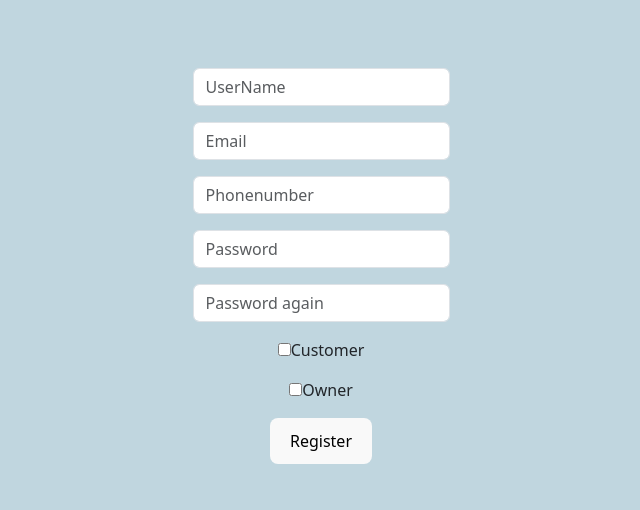
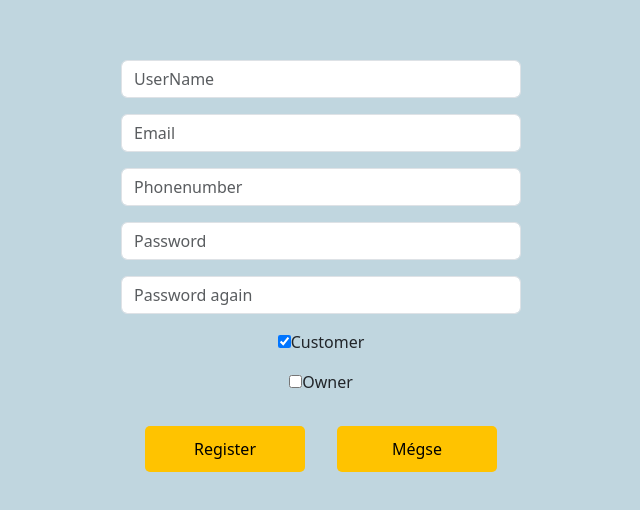
Before and after one commit to dudigeri0303/Temalab, a React (Vite) app in the folder TemalabFrontEnd/: page / in a window 1280 px wide. Shown: the part 126-636 px from the top of the page, without its empty margins (319-959 px from the left). Built offline with nearby package versions, Linux system fonts and the light colour scheme.

Commit message:
register

```diff
--- a/TemalabFrontEnd/src/App.css
+++ b/TemalabFrontEnd/src/App.css
@@ -3,6 +3,20 @@
   margin: 0 auto;
   padding: 2rem;
   text-align: center;
+}
+
+form div{
+  width: 400px;
+}
+
+form div button{
+  width: 160px;
+}
+
+.btnstyle {
+  background-color: #FFC300;
+  border-radius: 5px;
+  color: black;
 }
 
 body {
--- a/TemalabFrontEnd/src/sections/Register.jsx
+++ b/TemalabFrontEnd/src/sections/Register.jsx
@@ -7,16 +7,24 @@ const RegisterForm = () => {
   const [phoneNumber, setPhoneNumber] = useState('');
   const [password, setPassword] = useState('');
   const [passwordAgain, setPasswordAgain] = useState('');
-  const [customer, setCustomer] = useState(false);
+  const [customer, setCustomer] = useState(true);
   const [owner, setOwner] = useState(false);
+  // Legyenek kötelező mezők
+  const [fieldsRequired, setFieldsRequired] = useState(true);
 
-  const handleSubmit = (e) => {
-    e.preventDefault();
-    // Ez fog a submit gomb megynyomásakor lefutni
+  // Regisztrációs gomb eseménykezelő fv
+  const handleRegister = () => {
+
+  };
+
+  // Mégse gomb eseménykezelő fv
+  const handleCancel = () => {
+    setFieldsRequired(false);  // Kötelező mezőket "kikapcsolja" => nem kell kitölteni ha a mégse gombra kattintunk
+
   };
 
   return (
-    <form onSubmit={handleSubmit}>
+    <form >
 
       <div className="mb-3">
         <input
@@ -25,7 +33,7 @@ const RegisterForm = () => {
           placeholder="UserName"
           value={userName}
           onChange={(e) => setUserName(e.target.value)}
-          required
+          required={fieldsRequired}
         />
       </div>
 
@@ -36,7 +44,7 @@ const RegisterForm = () => {
           placeholder="Email"
           value={email}
           onChange={(e) => setEmail(e.target.value)}
-          required
+          required={fieldsRequired}
         />
       </div>
 
@@ -57,7 +65,7 @@ const RegisterForm = () => {
           placeholder="Password"
           value={password}
           onChange={(e) => setPassword(e.target.value)}
-          required
+          required={fieldsRequired}
         />
       </div>
 
@@ -68,7 +76,7 @@ const RegisterForm = () => {
           placeholder="Password again"
           value={passwordAgain}
           onChange={(e) =>  setPasswordAgain(e.target.value)}
-          required
+          required={fieldsRequired}
         />
       </div>
 
@@ -78,8 +86,10 @@ const RegisterForm = () => {
             type="checkbox"
             checked={customer}
             onChange={(e) => {
-            setCustomer(e.target.checked);
-            setOwner(false); // Ha a "Customer" checkbox ki van választva, a "Owner" checkbox legyen kikapcsolva
+              if(e.target.checked != false){
+                setCustomer(e.target.checked);
+                setOwner(false); // Ha a "Customer" checkbox ki van választva, a "Owner" checkbox legyen kikapcsolva
+              }
             }}
           />
           Customer
@@ -92,16 +102,19 @@ const RegisterForm = () => {
             type="checkbox"
             checked={owner}
             onChange={(e) => {
-            setOwner(e.target.checked);
-            setCustomer(false); // Ha az "Owner" checkbox ki van választva, a "Customer" checkbox legyen kikapcsolva
+              if(e.target.checked != false){
+              setOwner(e.target.checked);
+              setCustomer(false); // Ha az "Owner" checkbox ki van választva, a "Customer" checkbox legyen kikapcsolva
+              }
           }}
           />
           Owner
         </label>
       </div>
 
-      <div className="mb-3">
-        <button type="submit">Register</button>
+      <div>
+        <button className='btnstyle m-3' type="submit" onClick={handleRegister} >Register</button>
+        <button className='btnstyle m-3' type="submit" onClick={handleCancel} >Mégse</button>
       </div>
 
     </form>
```
